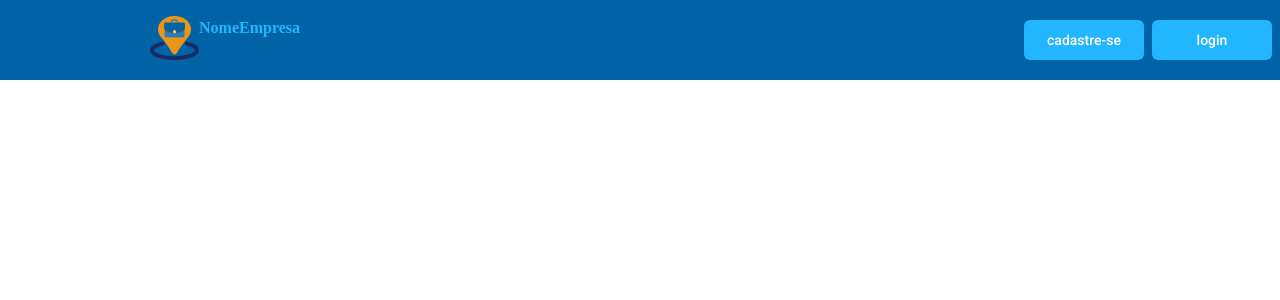
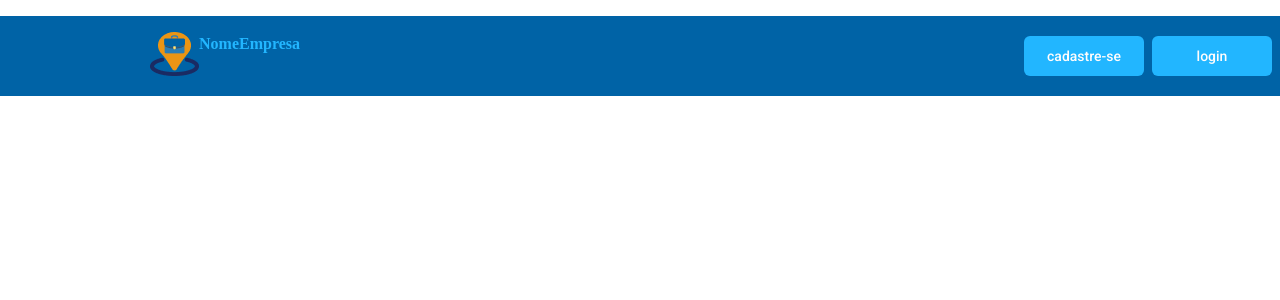
Before and after one commit to maxwelsdk/reactjs-app, a React (Create React App) app: page / in a window 1280 px wide. Shown: the top 300 px of the page. Built offline with nearby package versions, Linux system fonts and the light colour scheme.

Commit message:
ajustes de rotas e imports

```diff
--- a/package.json
+++ b/package.json
@@ -8,6 +8,7 @@
     "@testing-library/user-event": "^7.2.1",
     "react": "^16.13.1",
     "react-dom": "^16.13.1",
+    "react-router-dom": "^5.2.0",
     "react-scripts": "3.4.3"
   },
   "scripts": {
--- a/src/App.js
+++ b/src/App.js
@@ -1,26 +1,14 @@
 import React from 'react';
 import './App.css';
-import logo from './assets/logo.png';
-import './nav-bar/Navbar.css'
+import Routes from "./Route";
+import { BrowserRouter } from 'react-router-dom';
 
 function App() {
-  const navbar = (
-    <div className="App">
-      <header>
-      </header>
-      <nav className="base-navbar"><div>
-        <p className="nome-empresa"><img alt='logo' src={logo}></img>NomeEmpresa</p>
-      </div>
-        <button className="navbar-button btn-text">cadastre-se</button>
-        <div>
-          <button className="navbar-button2 btn-text">login</button>
-        </div>
-      </nav>
-
-    </div>
+  return (
+    <BrowserRouter>
+      <Routes />
+    </BrowserRouter>
   );
-
-  return navbar;
 }
 
 export default App;
--- /dev/null
+++ b/src/Route.js
@@ -0,0 +1,14 @@
+import React from 'react';
+import { Route, Router, Switch } from 'react-router-dom';
+import Home from './main/home/home';
+
+function Routes() {
+    return (
+        <Switch>
+            <Route exact path='/' component={Home} />
+            {/* <Route exact path='/auth' component={Login} /> */}
+        </Switch>
+    );
+}
+
+export default Routes;
--- a/src/main/home/home.js
+++ b/src/main/home/home.js
@@ -1,10 +1,14 @@
 import React, { Component } from 'react';
+import Navbar from '../navbar/navbar';
 
-export default class Home extends Component {
+const Home = props => {
 
-    render() {
-        return(
+    return (
+        <div>
+            <Navbar />
             <p>Click on an emoji to view the emoji short name.</p>
-        )
-    }
+        </div>
+    )
 }
+
+export default Home;
--- /dev/null
+++ b/src/main/navbar/navbar.js
@@ -0,0 +1,19 @@
+import React from 'react';
+import logo from '../../assets/logo.png';
+import './Navbar.css'
+
+
+const Navbar = props => (
+    <div className="App">
+        <nav className="base-navbar"><div>
+            <p className="nome-empresa"><img alt='logo' src={logo}></img>NomeEmpresa</p>
+        </div>
+            <button className="navbar-button btn-text">cadastre-se</button>
+            <div>
+                <button className="navbar-button2 btn-text">login</button>
+            </div>
+        </nav>
+    </div>
+);
+
+export default Navbar;
```
Also changed, not shown: src/main/navbar/Navbar.css (renamed from src/nav-bar/Navbar.css), 1 other file (tests, documents, lock files or other folders).
